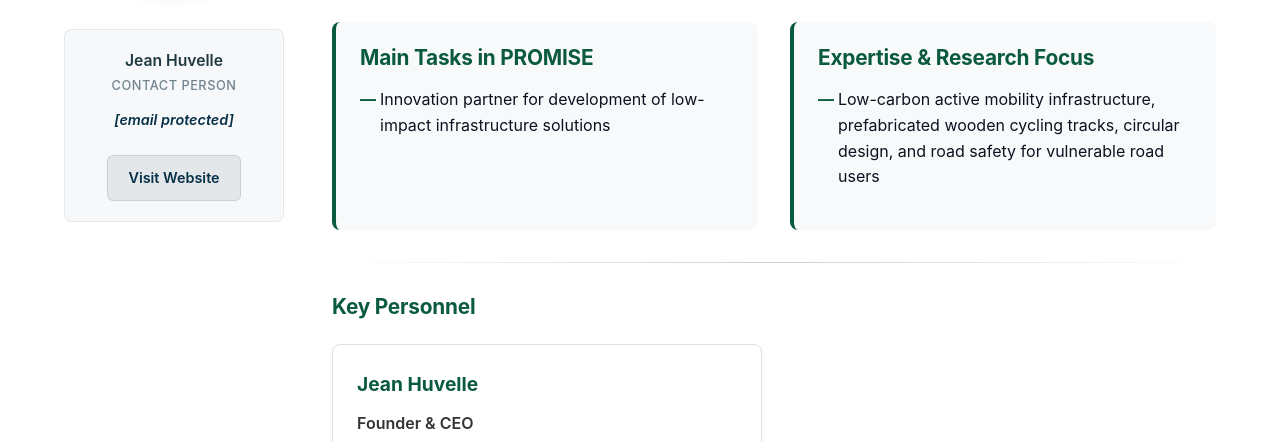
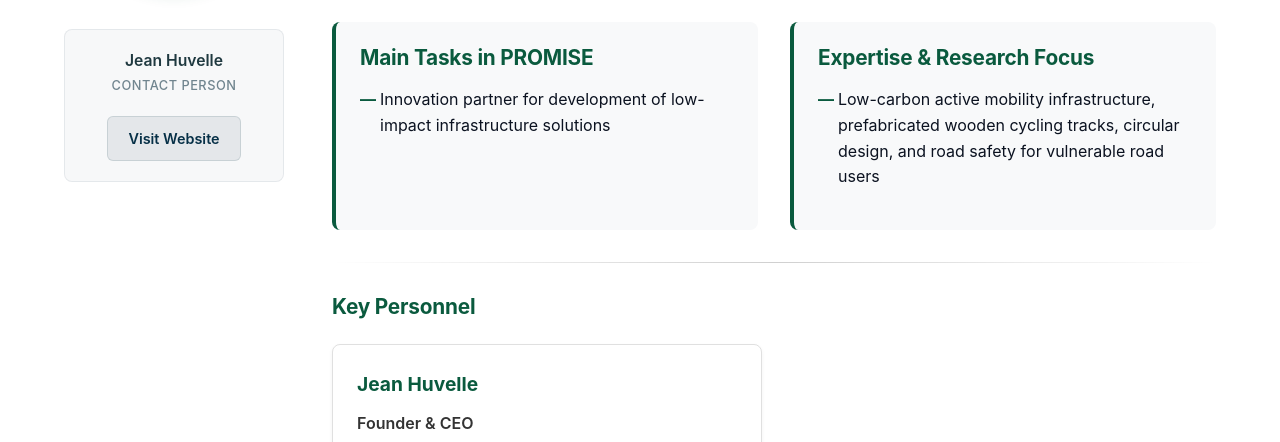
Before and after one commit to Satheendra/dut-promise, a plain HTML site: page pages/sub-ModC.html in a window 1280 px wide. Shown: the part 357-799 px from the top of the page. Drawn offline with Linux system fonts and the light colour scheme.

Commit message:
Update sub-ModC.html

```diff
--- a/pages/sub-ModC.html
+++ b/pages/sub-ModC.html
@@ -253,7 +253,7 @@
         <div class="partner-contact">
           <h3>Jean Huvelle</h3>
           <h4>Contact Person</h4>
-          <p><a href="/cdn-cgi/l/email-protection" class="__cf_email__" data-cfemail="b2d8d7d3dcf2dfddd6c7ded3c0d1cbd1dedbdcd59cd7c7">[email&#160;protected]</a></p>
+         <!-- <p><a href="/cdn-cgi/l/email-protection" class="__cf_email__" data-cfemail="b2d8d7d3dcf2dfddd6c7ded3c0d1cbd1dedbdcd59cd7c7">[email&#160;protected]</a></p> -->
           <a href="https://www.modularcycling.eu" class="partner-cta" target="_blank">Visit Website</a>
         </div>
       </div>
```
